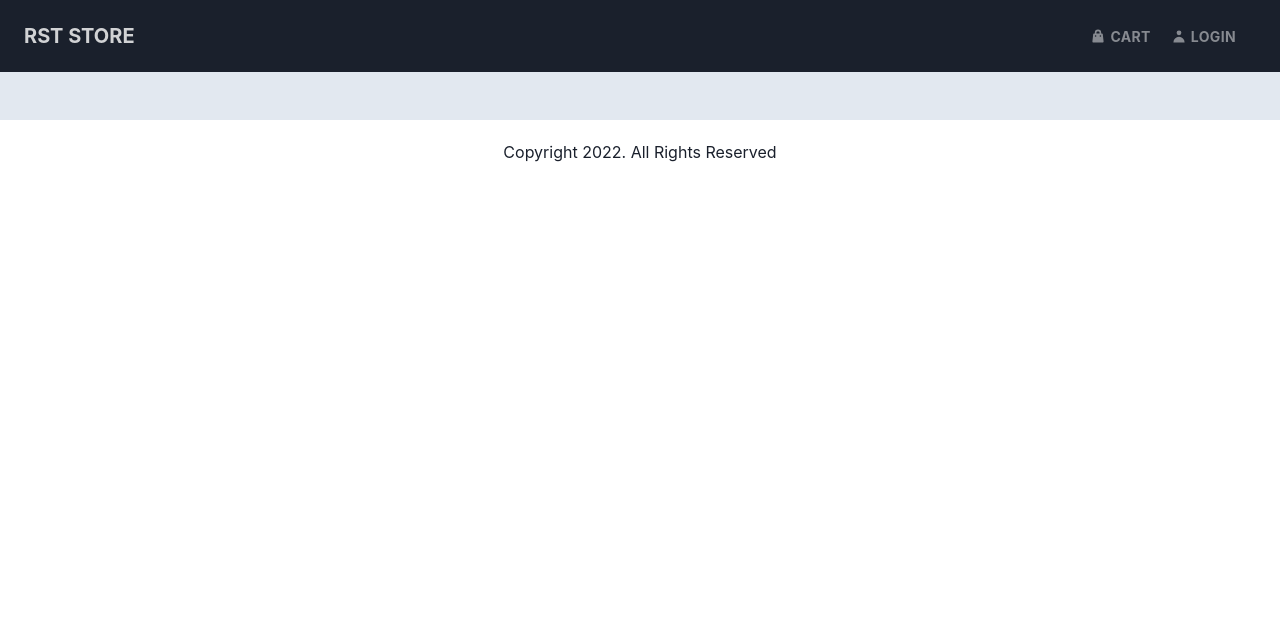
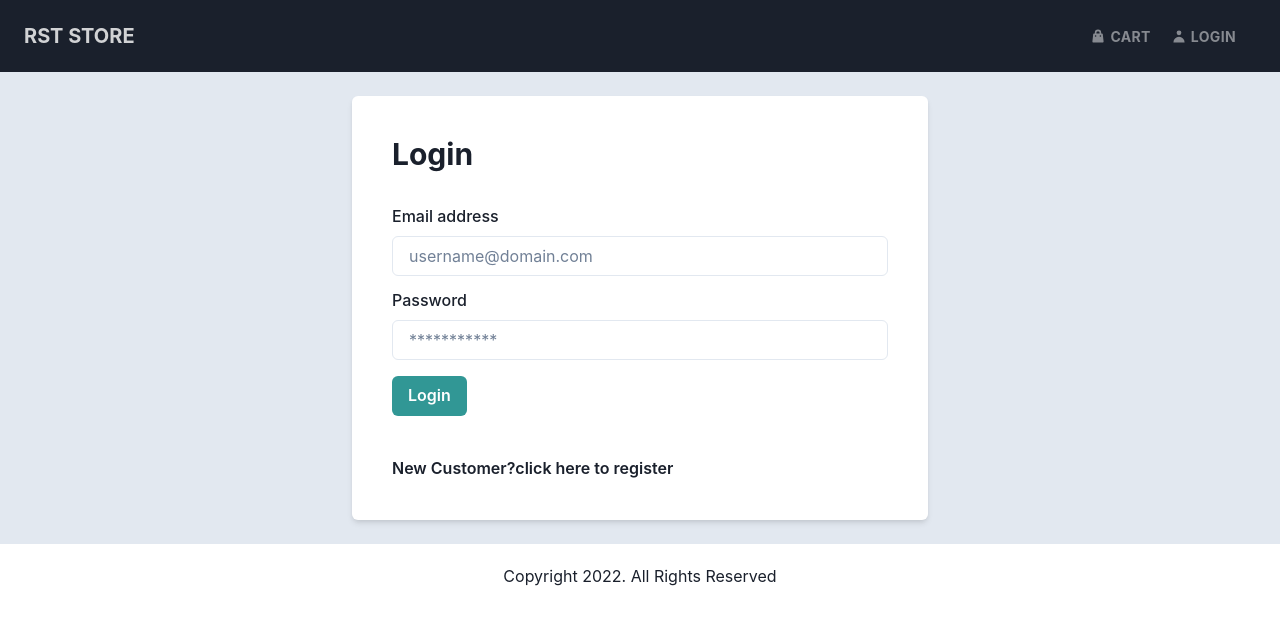
Before and after one commit to shoebmalik07/Ecommerce, a React (Create React App) app in the folder frontend/: page /login in a window 1280 px wide. Shown: the top 624 px of the page. Built offline with nearby package versions, Linux system fonts and the light colour scheme.

Commit message:
Step 36 and 37 completed. User Login Screen done.

```diff
--- a/frontend/src/App.js
+++ b/frontend/src/App.js
@@ -5,6 +5,7 @@
 import { Flex } from '@chakra-ui/react';
 import ProductScreen from './screens/ProductScreen';
 import CartScreen from './screens/CartScreen';
+import LoginScreen from './screens/LoginScreen';
 
 
 const App = () => {
@@ -27,6 +28,7 @@
           <Route path='/product/:id' element={<ProductScreen />} />
           <Route path='/cart/:id' element={<CartScreen />} />
           <Route path='/cart' element={<CartScreen />} />
+          <Route path='/login' element = {<LoginScreen/>}/>
         </Routes>
       </Flex>
       <Footer />
--- a/frontend/src/actions/userAction.js
+++ b/frontend/src/actions/userAction.js
@@ -1,30 +1,36 @@
-import {USER_LOGIN_REQUEST,USER_LOGIN_SUCCESS,USER_LOGIN_FAIL,USER_LOGOUT} from '../constants/userConstant'
-import axios from 'axios'
+import {
+  USER_LOGIN_REQUEST,
+  USER_LOGIN_SUCCESS,
+  USER_LOGIN_FAIL,
+  USER_LOGOUT,
+} from "../constants/userConstant";
+import axios from "axios";
 
-
-
-export const login = (email,password)=>async(dispatch)=>{
+export const login = (email, password) => async (dispatch) => {
   try {
-    dispatch({type:USER_LOGIN_REQUEST})
+    dispatch({ type: USER_LOGIN_REQUEST });
 
     const config = {
-      headers:{
-        'content-type':'application/json',
+      headers: {
+        'Content-Type': 'application/json',
+      },
+    };
+    const { data } = await axios.post(
+      "/api/users/login",
+      { email, password },
+      config
+    );
 
-      },
-    }
-    const {data} = axios.post('/api/users/login',{email,password}, config)
+    dispatch({ type: USER_LOGIN_SUCCESS, payload: data });
 
-    dispatch({type:USER_LOGIN_SUCCESS, payload: data})
-
-    localStorage.setItem('userInfo', JSON.stringify(data))
-
-
+    localStorage.setItem("userInfo", JSON.stringify(data));
   } catch (err) {
     dispatch({
-      type:USER_LOGIN_FAIL,
-      payload: err.response && err.response.data.message?err.response.data.message:err.message
-    })
-
+      type: USER_LOGIN_FAIL,
+      payload:
+        err.response && err.response.data.message
+          ? err.response.data.message
+          : err.message,
+    });
   }
-}
+};
--- /dev/null
+++ b/frontend/src/components/FormContainer.js
@@ -0,0 +1,21 @@
+import {Flex} from "@chakra-ui/react"
+
+import React from 'react'
+
+const FormContainer = ({children, width= 'xl'}) => {
+  return (
+    <Flex
+    direction='column'
+    boxShadow='md'
+    rounded='md'
+    bgColor='white'
+    p = '10'
+    width ={width}
+    >
+      {children}
+    </Flex>
+
+  )
+}
+
+export default FormContainer;
--- a/frontend/src/screens/CartScreen.js
+++ b/frontend/src/screens/CartScreen.js
@@ -31,7 +31,7 @@
 	}
 
 	const checkoutHandler = () => {
-		navigate(`/login?redirect=shippping`)
+		navigate(`/login?redirect=shipping`)
 	}
 
 	return (
--- /dev/null
+++ b/frontend/src/screens/LoginScreen.js
@@ -0,0 +1,100 @@
+import {
+  Button,
+  Flex,
+  FormControl,
+  FormLabel,
+  Heading,
+  Input,
+  Link,
+  Spacer,
+  Text,
+} from "@chakra-ui/react";
+import { useState, useEffect } from "react";
+import FormContainer from "../components/FormContainer";
+import { useDispatch, useSelector } from "react-redux";
+import {
+  Link as RouterLink,
+  useNavigate,
+  useSearchParams,
+} from "react-router-dom";
+import { login } from "../actions/userAction";
+import Message from "../components/Message";
+
+const LoginScreen = () => {
+  const dispatch = useDispatch();
+  const navigate = useNavigate();
+
+  let [searchParams] = useSearchParams();
+  let redirect = searchParams.get("redirect") || "/"
+
+  const [email, setEmail] = useState("");
+  const [password, setPassword] = useState("");
+
+  const userLogin = useSelector((state) => state.userLogin);
+  const { loading, error, userInfo } = userLogin;
+
+  useEffect(() => {
+    if (userInfo) {
+      navigate(redirect);
+    }
+  }, [navigate, userInfo, redirect]);
+
+  const submitHandler = (e) => {
+    e.preventDefault();
+    dispatch(login(email, password));
+  };
+
+  return (
+    <Flex w="full" alignItems="center" justifyContent="center" py="p">
+      <FormContainer>
+        <Heading as="h1" mb="8" fontSize="3xl">
+          Login
+        </Heading>
+        {error && <Message type="error">{error}</Message>}
+
+        <form onSubmit={submitHandler}>
+          <FormControl id="email">
+            <FormLabel htmlFor="email">Email address</FormLabel>
+            <Input
+              id="email"
+              type="email"
+              placeholder="username@domain.com"
+              value={email}
+              onChange={(e) => setEmail(e.target.value)}
+            />
+          </FormControl>
+
+          <Spacer h="3" />
+
+          <FormControl id="password">
+            <FormLabel htmlFor="password">Password</FormLabel>
+            <Input
+              id="password"
+              type="password"
+              placeholder="***********"
+              value={password}
+              onChange={(e) =>
+                setPassword(e.target.value)
+              }
+            />
+          </FormControl>
+
+          <Button type="submit" colorScheme="teal" mt="4" isLoading={loading}>
+            Login
+          </Button>
+        </form>
+
+        <Flex pt="10">
+          <Text fontWeight="semibold">
+            New Customer?
+            <Link as={RouterLink} to="/register">
+              click here to register
+            </Link>
+          </Text>
+        </Flex>
+      </FormContainer>
+    </Flex>
+  );
+};
+
+export default LoginScreen;
--- a/frontend/src/store.js
+++ b/frontend/src/store.js
@@ -1,34 +1,39 @@
 import { combineReducers, applyMiddleware, createStore } from "redux";
-import {composeWithDevTools} from 'redux-devtools-extension'
-import thunk from 'redux-thunk'
-import { productListReducer, productDetailsReducer} from "./reducers/productReducer";
-import { cartReducer } from './reducers/cartReducer'
-import {userLoginReducer} from './reducers/userReducer'
+import { composeWithDevTools } from "redux-devtools-extension";
+import thunk from "redux-thunk";
+import {
+  productListReducer,
+  productDetailsReducer,
+} from "./reducers/productReducer";
+import { cartReducer } from "./reducers/cartReducer";
+import { userLoginReducer } from "./reducers/userReducer";
 
+// localStorage.removeItem('userInfo')
 
 const reducer = combineReducers({
-    productList : productListReducer,
+  productList: productListReducer,
   productDetails: productDetailsReducer,
   cart: cartReducer,
-    userLogin:userLoginReducer,
-})
-const cartItemsFromStorage = localStorage.getItem('cartItems')
-	? JSON.parse(localStorage.getItem('cartItems'))
+  userLogin: userLoginReducer,
+});
+const cartItemsFromStorage = localStorage.getItem("cartItems")
+  ? JSON.parse(localStorage.getItem("cartItems"))
   : [];
 
-const userInfoFromStorage = localStorage.getItem('userInfo')?JSON.parse(localStorage.getItem('userInfo'))
-:{}
+const userInfoFromStorage = localStorage.getItem("userInfo")
+  ? JSON.parse(localStorage.getItem("userInfo"))
+  : null;
 
 const intialState = {
   cart: { cartItems: cartItemsFromStorage },
-    userLogin : {userInfo: userInfoFromStorage}
-}
+  userLogin: { userInfo: userInfoFromStorage },
+};
 
-const middlewares = [thunk]
+const middlewares = [thunk];
 const store = createStore(
   reducer,
   intialState,
   composeWithDevTools(applyMiddleware(...middlewares))
-)
+);
 
-export default store
+export default store;
```
Also changed, not shown: 1 other file (tests, documents, lock files or other folders). Lines whose indentation alone changed are shown as unchanged.
